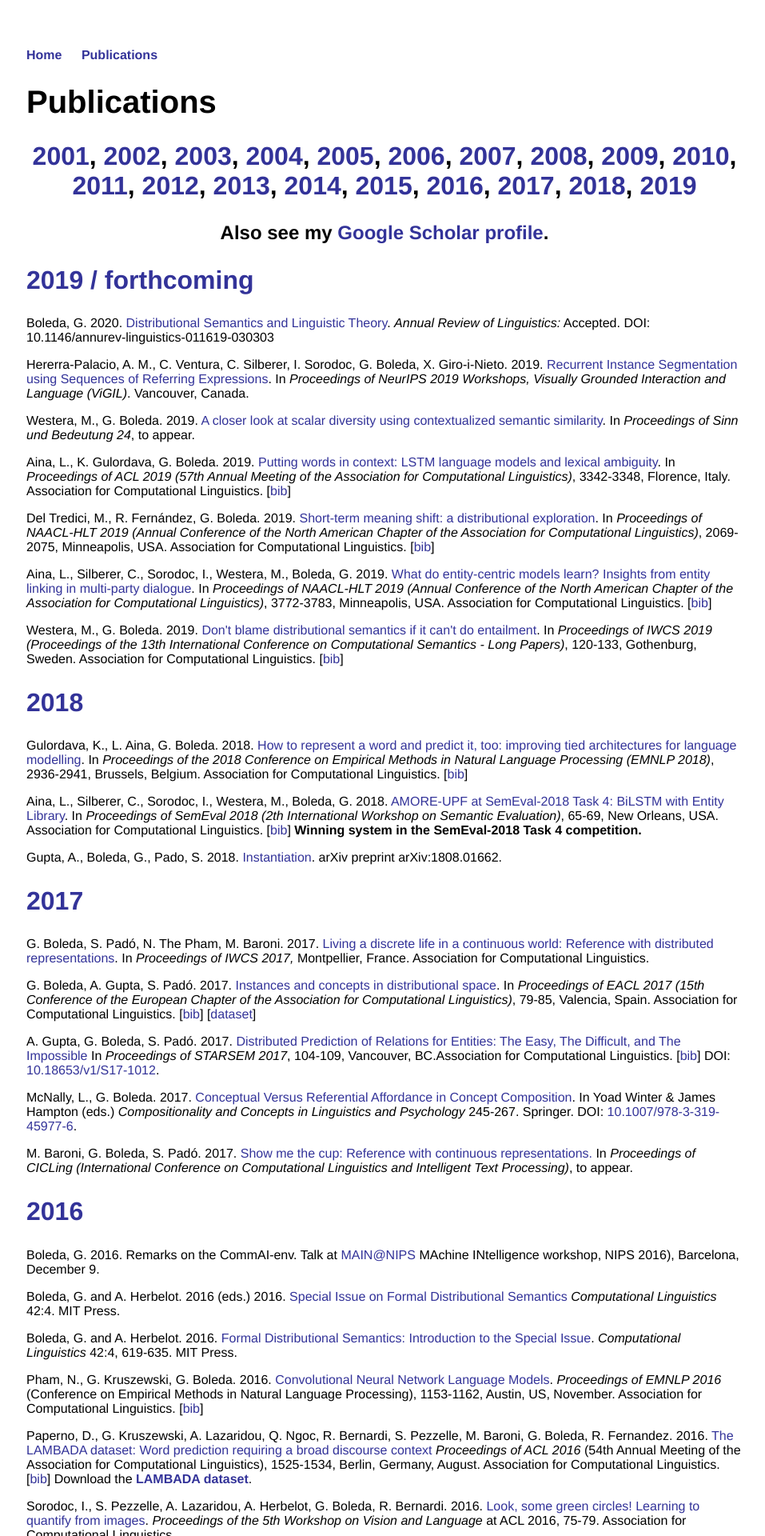
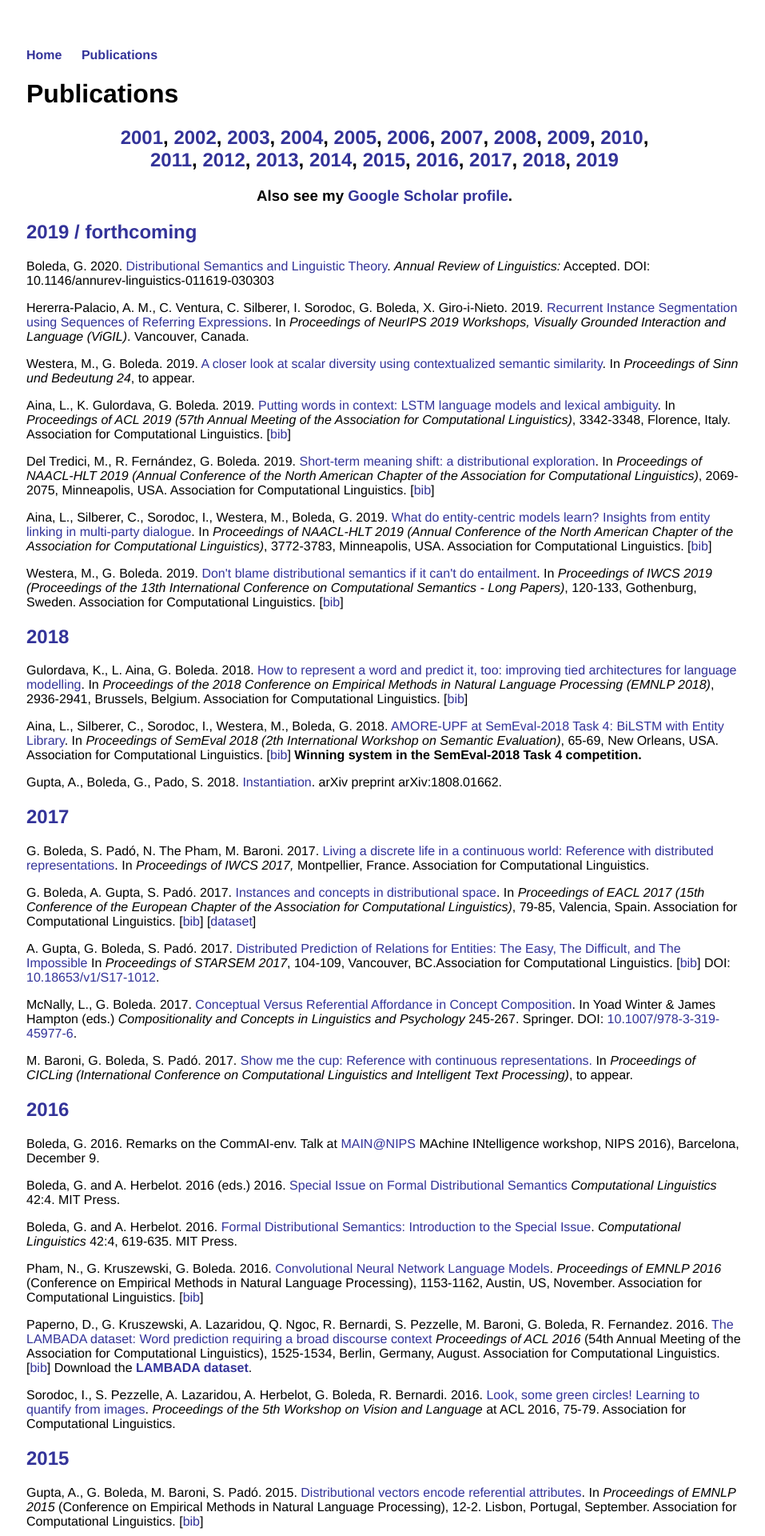
Before and after one commit to gboleda/gboleda.github.io, a Jekyll site: the page built from pubs/index.html, in a window 1280 px wide. Shown: the top 1920 px of the page at 80% size, without its empty margins (159-1116 px from the left). Built offline with Jekyll 4.4.1, drawn with Linux system fonts in a browser that asks for light colours.

Commit message:
Update main.css

```diff
--- a/css/main.css
+++ b/css/main.css
@@ -22,24 +22,18 @@ a:hover {
 }
 
 h1 {
-    font-size: 2.5em;
+    font-size: 2em;
     font-family:'Helvetica', 'Arial', 'Sans-Serif';
 }
 
 h2 {
-    font-size: 2em;
+    font-size: 1.5em;
     font-family:'Helvetica', 'Arial', 'Sans-Serif';
 }
 
 h3 {
-    font-size: 1.5em;
     font-family:'Helvetica', 'Arial', 'Sans-Serif';
     /* top | right | bottom | left */w
-    margin: 2px 0 0 0;
-}
-
-h4 {
-    font-family:'Helvetica', 'Arial', 'Sans-Serif';
     margin: 2px 0 0 0;
 }
 
```
